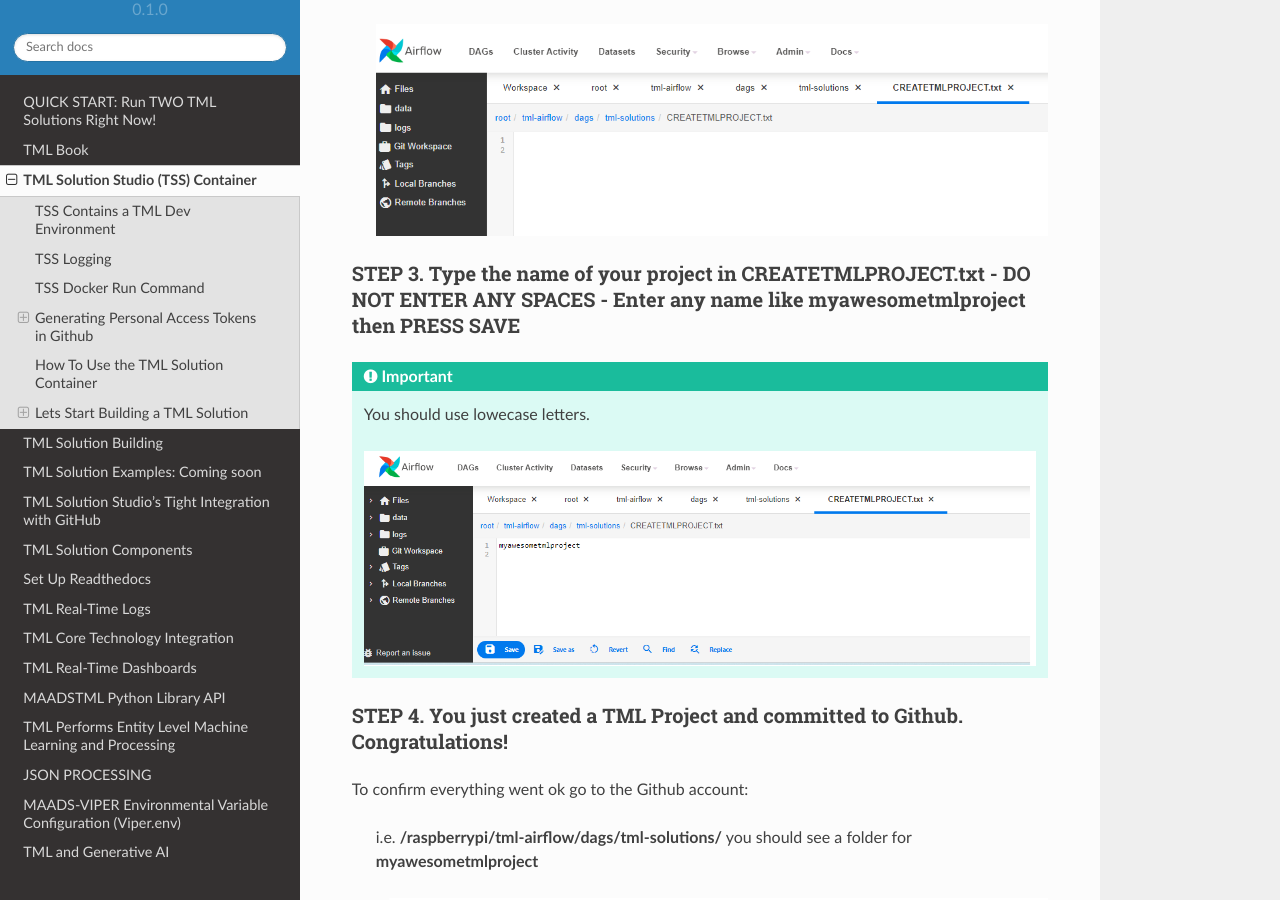
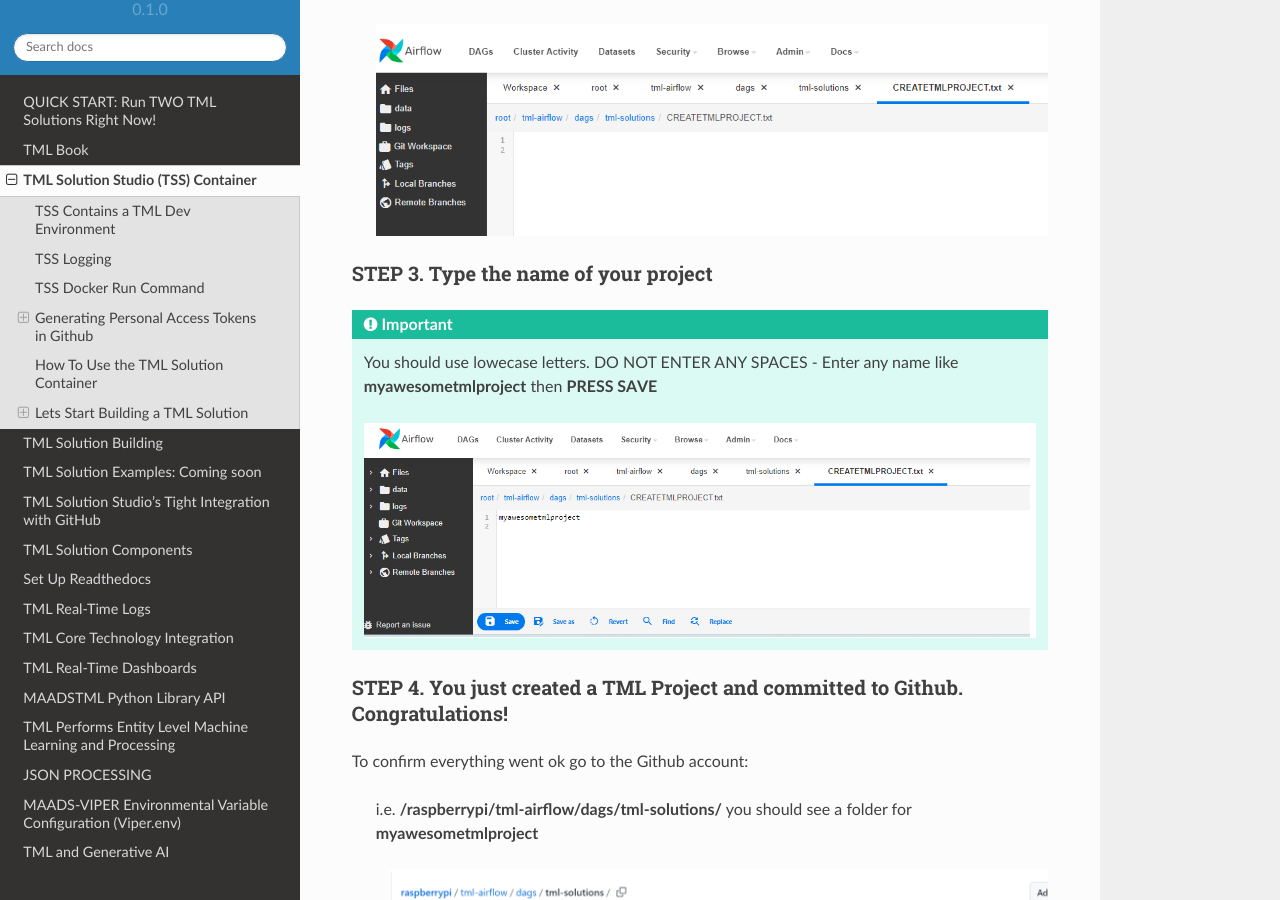
Before and after one commit to smaurice101/readthedocs, a Sphinx documentation site: the page built from docs/source/docker.rst, in a window 1280 px wide and 900 px high, scrolled down 8029 px. Built offline with Sphinx 7.4.7 and the Read the Docs theme 2.0.0, drawn with Linux system fonts in a browser that asks for light colours.

Commit message:
Update docker.rst

```diff
--- a/docs/source/docker.rst
+++ b/docs/source/docker.rst
@@ -236,11 +236,11 @@ STEP 2. **Click the file: CREATETMLPROJECT.txt** - you will see the following as
 
    .. figure:: sol2.png
 
-STEP 3. **Type the name of your project in CREATETMLPROJECT.txt** - DO NOT ENTER ANY SPACES - Enter any name like **myawesometmlproject** then **PRESS SAVE**
+STEP 3. **Type the name of your project**
 ^^^^^^^^^^^^^^^^^^^^^^^^^^^^^^^^^^^^^^^^^^^^^^
 
 .. important::
-   You should use lowecase letters.
+   You should use lowecase letters.  DO NOT ENTER ANY SPACES - Enter any name like **myawesometmlproject** then **PRESS SAVE**
 
    .. figure:: sol3.png
 
```
